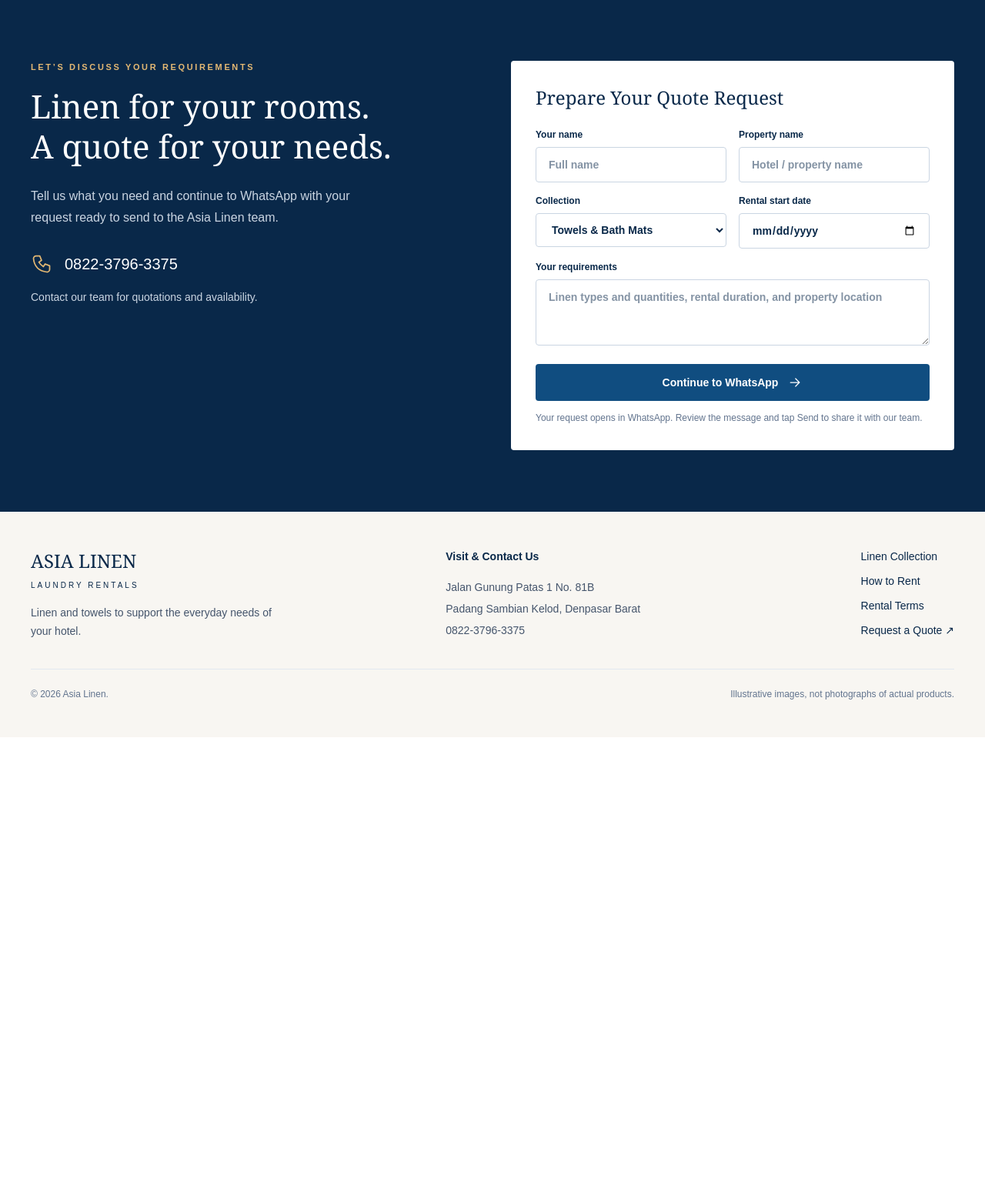
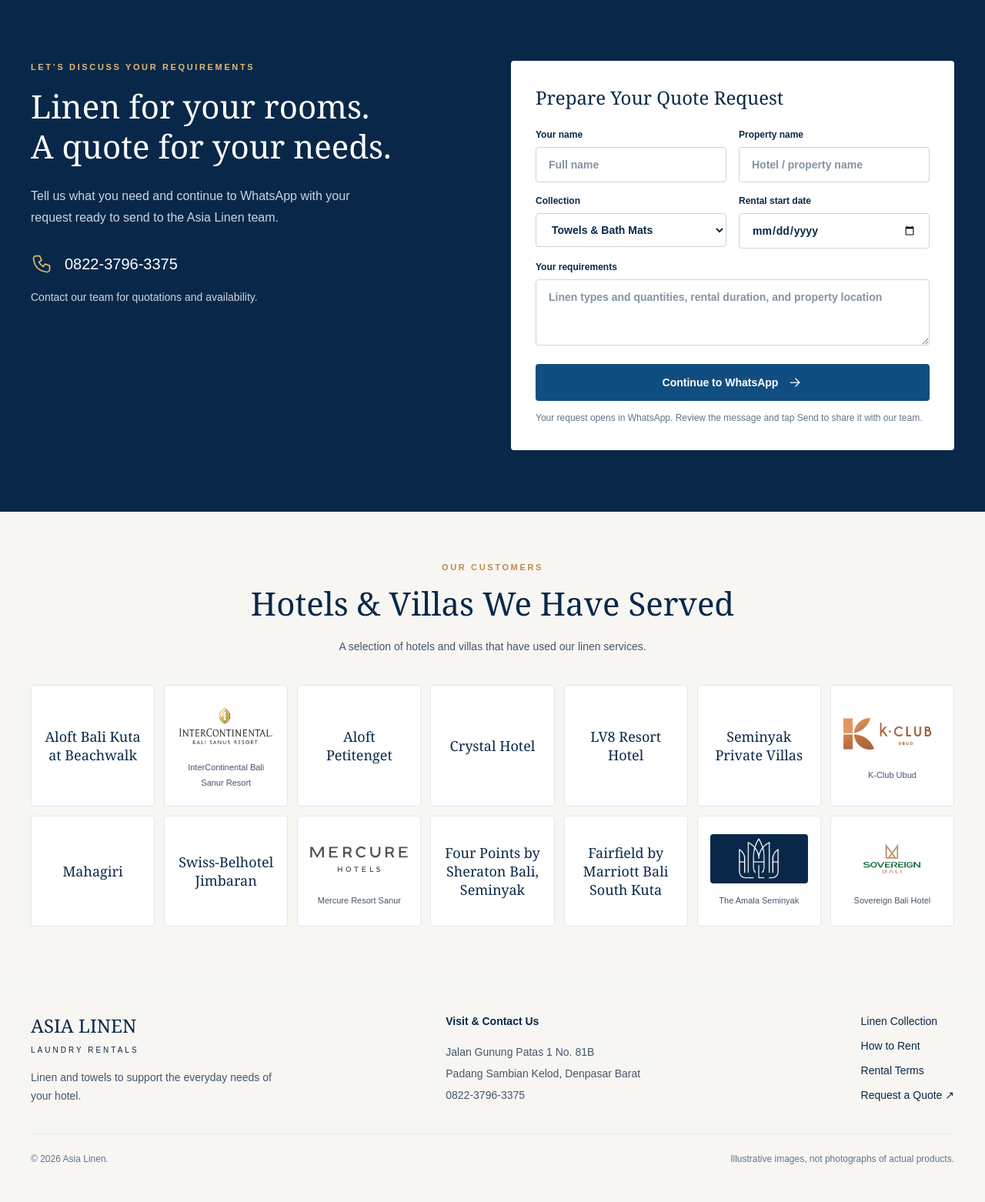
Before and after one commit to alfonsoricky/rental-linen, a PHP site: page / in a window 1280 px wide. Shown: the part 3134-4696 px from the top of the page at 77% size. Before the commit the page ends 4092 px from the top, so only its background shows below. Run offline with PHP 8.4, Linux system fonts and the light colour scheme.

Commit message:
Add customer showcase after quotation form

```diff
--- a/index.php
+++ b/index.php
@@ -2,6 +2,23 @@
 $phone = '0822-3796-3375';
 $whatsappBase = 'https://wa.me/6282237963375';
 $quoteUrl = $whatsappBase . '?text=' . rawurlencode('Hello Asia Linen, I would like to request a linen rental quotation.');
+// Customer relationships supplied by the site owner; unverified property logos remain text-only.
+$customers = [
+    ['name' => 'Aloft Bali Kuta at Beachwalk', 'logo' => null],
+    ['name' => 'InterContinental Bali Sanur Resort', 'logo' => 'intercontinental-sanur.png'],
+    ['name' => 'Aloft Petitenget', 'logo' => null],
+    ['name' => 'Crystal Hotel', 'logo' => null],
+    ['name' => 'LV8 Resort Hotel', 'logo' => null],
+    ['name' => 'Seminyak Private Villas', 'logo' => null],
+    ['name' => 'K-Club Ubud', 'logo' => 'k-club-ubud.webp'],
+    ['name' => 'Mahagiri', 'logo' => null],
+    ['name' => 'Swiss-Belhotel Jimbaran', 'logo' => null],
+    ['name' => 'Mercure Resort Sanur', 'logo' => 'mercure.svg'],
+    ['name' => 'Four Points by Sheraton Bali, Seminyak', 'logo' => null],
+    ['name' => 'Fairfield by Marriott Bali South Kuta', 'logo' => null],
+    ['name' => 'The Amala Seminyak', 'logo' => 'amala.png'],
+    ['name' => 'Sovereign Bali Hotel', 'logo' => 'sovereign.png'],
+];
 $products = [
     ['name' => 'Towels & Bath Mats', 'image' => 'towels.jpg', 'alt' => 'Illustration of white towels arranged in a villa bathroom', 'tag' => 'BATH COLLECTION', 'description' => 'A comfortable touch for your guest bathroom essentials.', 'spec' => 'Bath Towel · Bath Mat · Hand Towel · Face Towel', 'detail' => 'White · A choice of sizes for your needs', 'items' => ['Bath Towel — 68 × 140', 'Bath Mat — 50 × 75', 'Hand Towel — 40 × 70', 'Face Towel — 30 × 30']],
     ['name' => 'Pillowcases', 'image' => 'pillows.jpg', 'alt' => 'Illustration of white pillows and folded sheets', 'tag' => 'PILLOW COLLECTION', 'description' => 'Plain white linen for a neatly finished bed.', 'spec' => 'Available in 50 × 70 and 50 × 90', 'detail' => 'CVC · TC 200 / TC 250 · Plain white', 'items' => ['50 × 70 — CVC TC 200 or TC 250', '50 × 90 — CVC TC 200 or TC 250']],
@@ -82,6 +99,29 @@ function icon($name, $class = 'h-5 w-5') {
     <section id="penawaran" class="bg-navy py-16 text-white md:py-20"><div class="wrap grid gap-12 lg:grid-cols-2"><div><p class="eyebrow !text-[#e3b873]">LET’S DISCUSS YOUR REQUIREMENTS</p><h2 class="section-title mt-4">Linen for your rooms.<br>A quote for your needs.</h2><p class="mt-6 max-w-md leading-7 text-slate-300">Tell us what you need and continue to WhatsApp with your request ready to send to the Asia Linen team.</p><a href="tel:+6282237963375" class="mt-8 inline-flex items-center gap-4 text-xl"><?= icon('phone','h-7 w-7 text-[#e3b873]') ?><?= e($phone) ?></a><p class="mt-3 text-sm text-slate-300">Contact our team for quotations and availability.</p></div>
     <form id="quote-form" class="rounded-sm bg-white p-6 text-navy md:p-8"><h3 class="font-display text-2xl">Prepare Your Quote Request</h3><div class="mt-6 grid gap-4 sm:grid-cols-2"><label class="text-xs font-semibold">Your name<input required name="name" autocomplete="name" maxlength="100" class="field" placeholder="Full name"></label><label class="text-xs font-semibold">Property name<input required name="property" autocomplete="organization" maxlength="150" class="field" placeholder="Hotel / property name"></label><label class="text-xs font-semibold">Collection<select name="product" id="product-select" class="field"><?php foreach ($products as $product): ?><option><?= e($product['name']) ?></option><?php endforeach; ?></select></label><label class="text-xs font-semibold">Rental start date<input required type="date" name="date" class="field"></label><label class="text-xs font-semibold sm:col-span-2">Your requirements<textarea required name="details" rows="3" maxlength="2000" class="field" placeholder="Linen types and quantities, rental duration, and property location"></textarea></label></div><button type="submit" class="btn btn-primary mt-5 w-full">Continue to WhatsApp <?= icon('arrow') ?></button><p class="mt-3 text-xs leading-5 text-slate-500">Your request opens in WhatsApp. Review the message and tap Send to share it with our team.</p></form>
     </div></section>
+    <section id="customers" aria-labelledby="customers-heading" class="border-b border-slate-100 bg-cream py-14 md:py-16">
+        <div class="wrap">
+            <div class="mx-auto max-w-2xl text-center">
+                <p class="eyebrow">OUR CUSTOMERS</p>
+                <h2 id="customers-heading" class="section-title mt-3">Hotels &amp; Villas We Have Served</h2>
+                <p class="mt-4 text-sm leading-7 text-slate-600">A selection of hotels and villas that have used our linen services.</p>
+            </div>
+            <ul class="mt-9 grid grid-cols-2 gap-3 sm:grid-cols-3 lg:grid-cols-4 xl:grid-cols-7">
+                <?php foreach ($customers as $customer): ?>
+                    <li class="flex min-h-36 flex-col items-center justify-center gap-3 rounded-sm border border-slate-200 bg-white px-4 py-5 text-center">
+                        <?php if ($customer['logo']): ?>
+                            <div class="flex h-16 w-full items-center justify-center <?= $customer['logo'] === 'amala.png' ? 'rounded-sm bg-navy' : '' ?>">
+                                <img src="assets/images/customers/<?= e($customer['logo']) ?>" alt="" loading="lazy" width="160" height="64" class="max-h-14 w-auto max-w-full object-contain">
+                            </div>
+                            <p class="text-[11px] leading-5 text-slate-600"><?= e($customer['name']) ?></p>
+                        <?php else: ?>
+                            <p class="font-display text-lg leading-6 text-navy"><?= e($customer['name']) ?></p>
+                        <?php endif; ?>
+                    </li>
+                <?php endforeach; ?>
+            </ul>
+        </div>
+    </section>
 </main>
 <footer id="kontak" class="bg-cream py-12"><div class="wrap"><div class="grid gap-8 md:grid-cols-[1fr_1fr_auto]"><div><p class="font-display text-2xl">ASIA LINEN</p><p class="mt-2 text-[10px] tracking-[.3em]">LAUNDRY RENTALS</p><p class="mt-4 max-w-xs text-sm leading-6 text-slate-600">Linen and towels to support the everyday needs of your hotel.</p></div><div><h2 class="text-sm font-semibold">Visit & Contact Us</h2><address class="mt-4 text-sm not-italic leading-7 text-slate-600">Jalan Gunung Patas 1 No. 81B<br>Padang Sambian Kelod, Denpasar Barat<br><a class="hover:text-blue" href="tel:+6282237963375"><?= e($phone) ?></a></address></div><div class="flex flex-col gap-3 text-sm"><a href="#koleksi">Linen Collection</a><a href="#cara-sewa">How to Rent</a><a href="#faq">Rental Terms</a><a href="<?= e($quoteUrl) ?>" target="_blank" rel="noopener noreferrer">Request a Quote ↗</a></div></div><div class="mt-9 flex flex-wrap justify-between gap-3 border-t border-slate-200 pt-6 text-xs text-slate-500"><p>© <?= date('Y') ?> Asia Linen.</p><p>Illustrative images, not photographs of actual products.</p></div></div></footer>
 <script>
```
Also changed, not shown: assets/images/customers/SOURCES.md (added, +9 -0 lines), assets/css/style.css, assets/images/customers/amala.png (added), assets/images/customers/intercontinental-sanur.png (added), assets/images/customers/k-club-ubud.webp (added), assets/images/customers/mercure.svg (added), assets/images/customers/sovereign.png (added).
